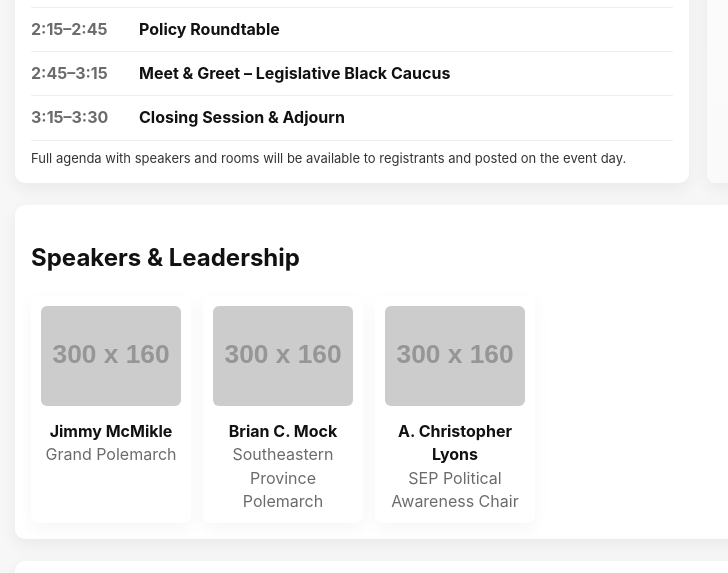
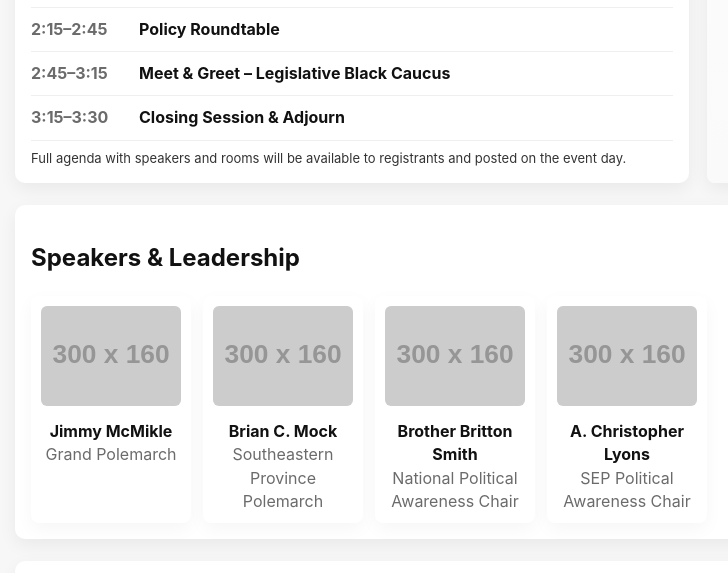
Before and after one commit to sepscdayonthehill/day-on-the-hill-site, a plain HTML site: page index.html in a window 1280 px wide. Shown: the part 861-1434 px from the top of the page, without its empty margins (99-827 px from the left). Drawn offline with Linux system fonts and the light colour scheme; placeholder pictures from the web are drawn by us.

Commit message:
Updated Site

```diff
--- a/index.html
+++ b/index.html
@@ -149,6 +149,11 @@
             <div class="muted">Southeastern Province Polemarch</div>
           </div>
 	  <div class="speaker" role="listitem">
+            <img src="https://via.placeholder.com/300x160.png?text=Brother+Britton+Smith" alt="Brother Britton Smith" />
+            <div style="font-weight:700;margin-top:8px">Brother Britton Smith</div>
+            <div class="muted">National Political Awareness Chair</div>
+          </div>
+	  <div class="speaker" role="listitem">
             <img src="https://via.placeholder.com/300x160.png?text=Brother+A.+Christopher+Lyons" alt="Brother A. Christopher Lyons" />
             <div style="font-weight:700;margin-top:8px">A. Christopher Lyons</div>
             <div class="muted">SEP Political Awareness Chair</div>
```
